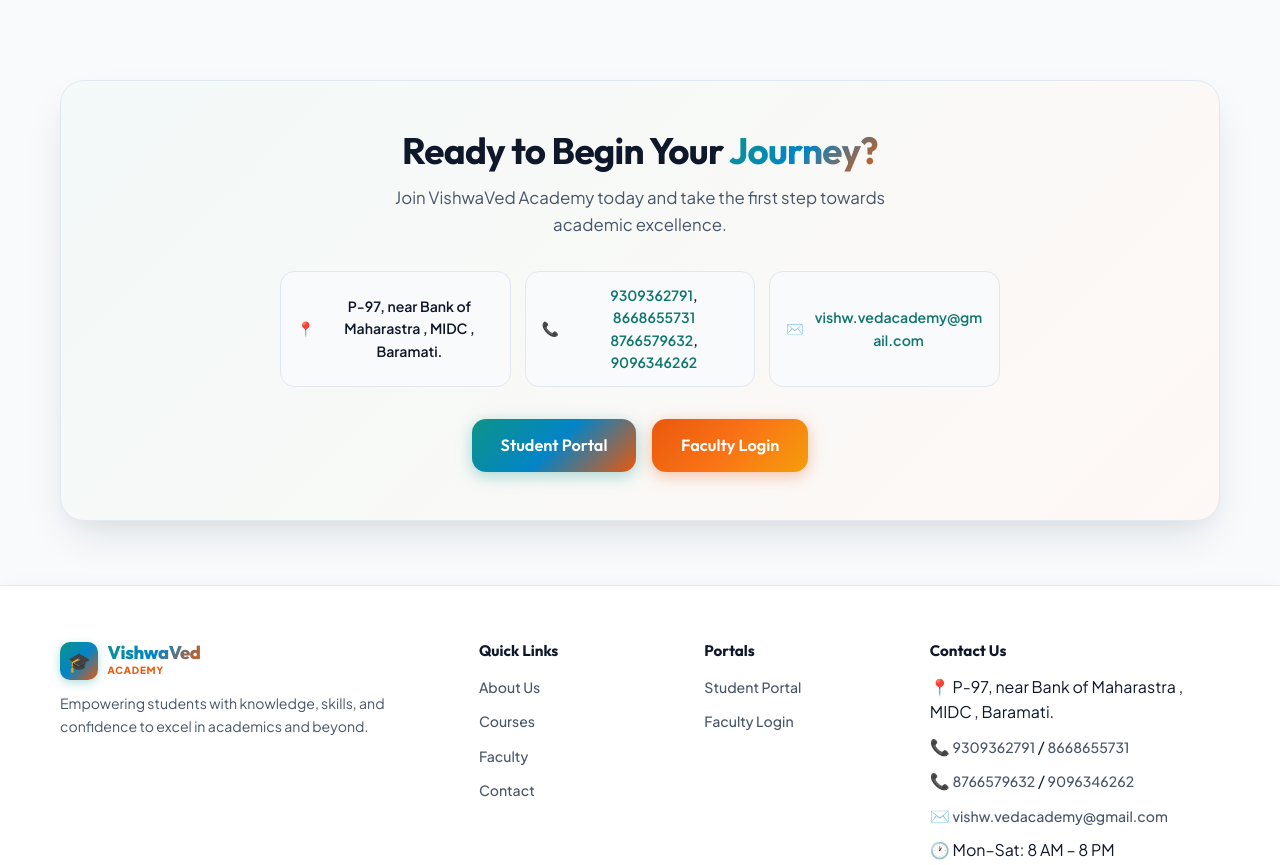
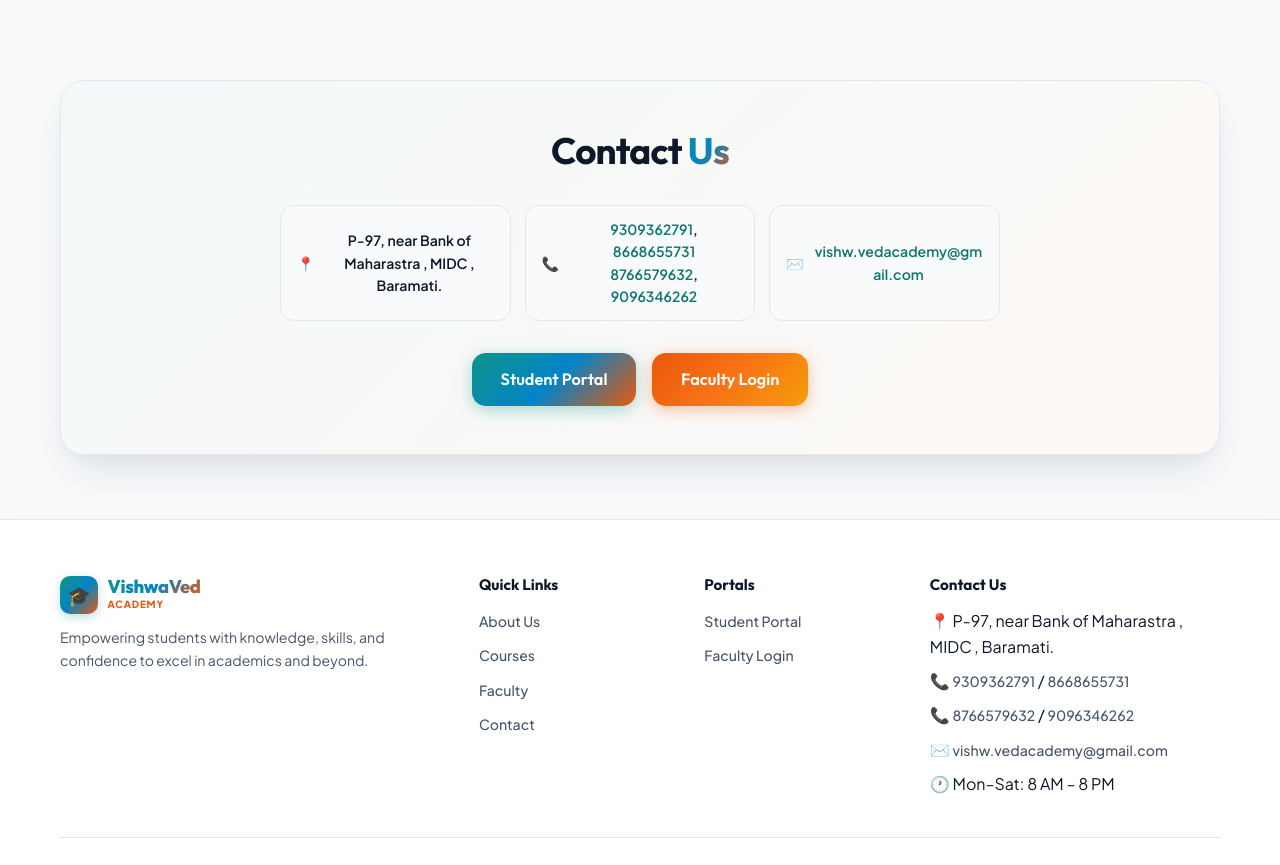
Before and after one commit to sadmsd707/Vishwaved, a Next.js app: page / in a window 1280 px wide. Shown: the part 4040-4905 px from the top of the page. Built offline with nearby package versions, Linux system fonts and the light colour scheme.

Commit message:
Replace Ready to Begin Your Journey with Contact Us

```diff
--- a/app/page.js
+++ b/app/page.js
@@ -217,10 +217,7 @@
       <section className="cta-section" id="contact">
         <div className="container">
           <div className="cta-card">
-            <h2 style={{ marginBottom: '0.75rem' }}>Ready to Begin Your <span className="gradient-text">Journey?</span></h2>
-            <p style={{ fontSize: '1.05rem', maxWidth: '560px', margin: '0 auto 2rem', color: 'var(--text-secondary)' }}>
-              Join VishwaVed Academy today and take the first step towards academic excellence.
-            </p>
+            <h2 style={{ marginBottom: '1.75rem' }}>Contact <span className="gradient-text">Us</span></h2>
 
             <div className="contact-info-grid">
               <div className="contact-info-item">
```
